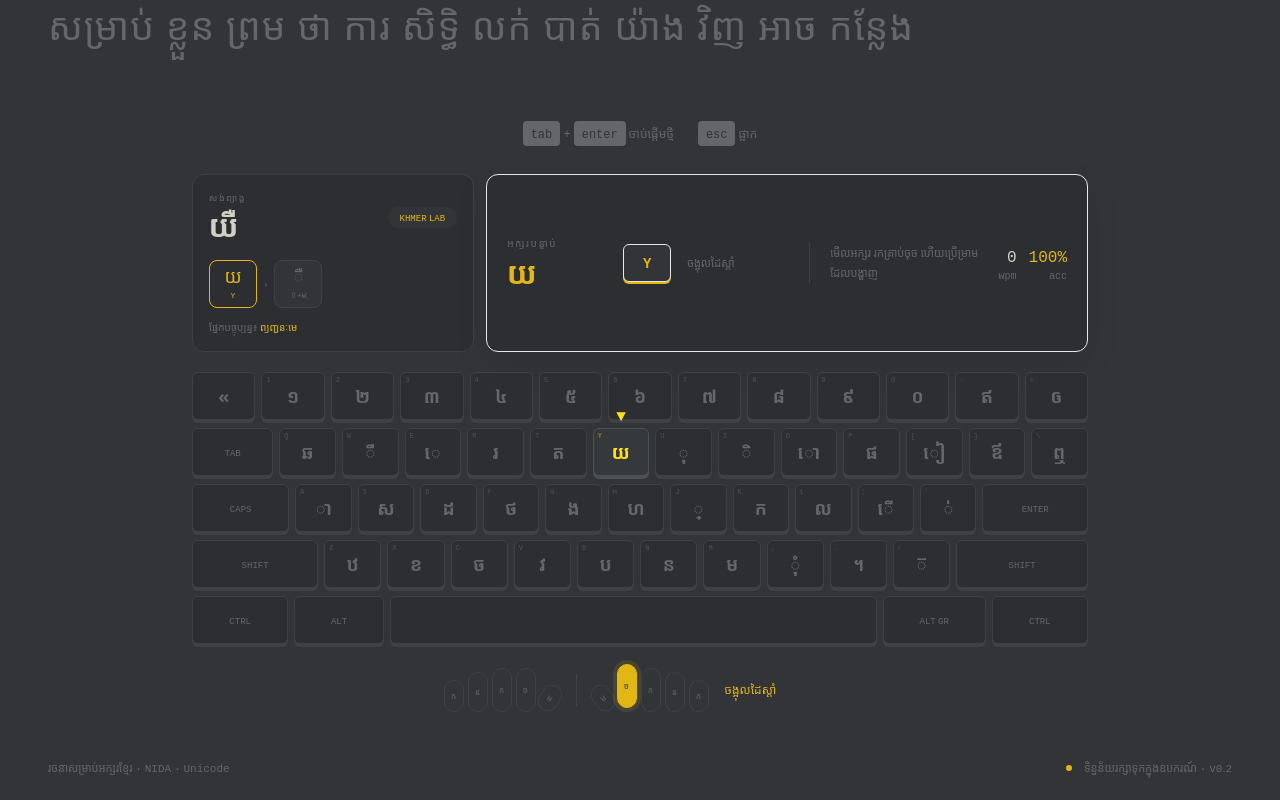
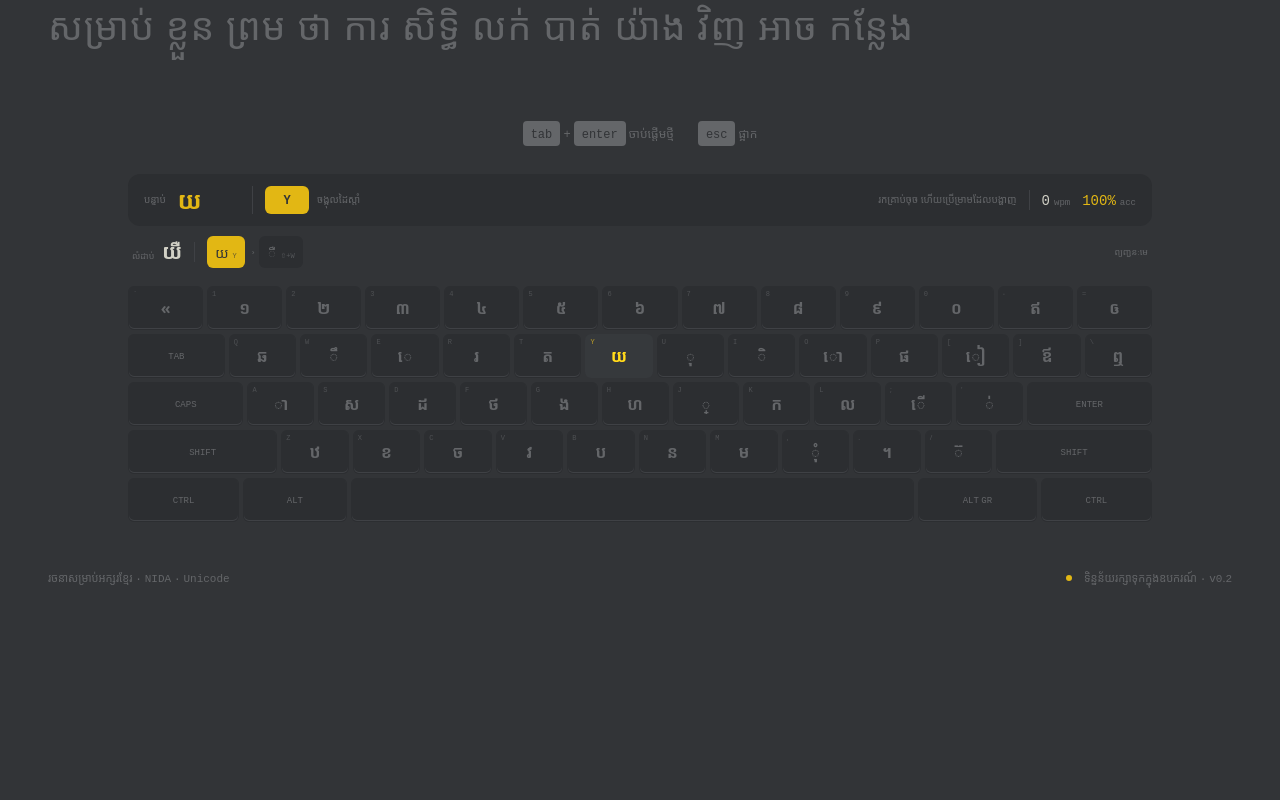
Before and after one commit to lisoingsem/typing, a Nuxt app: page / in a window 1280 px wide. Shown: the part 353-1153 px from the top of the page. After the commit the page ends 963 px from the top, so only its background shows below. Built offline with nearby package versions, Linux system fonts and the light colour scheme.

Commit message:
Simplify keyboard practice layout

```diff
--- a/assets/css/main.css
+++ b/assets/css/main.css
@@ -65,12 +65,4 @@ button { -webkit-tap-highlight-color: transparent; }
   50% { filter: brightness(1.35); }
 }
 
-@keyframes guideBounce {
-  0%, 100% { transform: translate(-50%, 0); }
-  50% { transform: translate(-50%, -4px); }
-}
-
 .guide-key { animation: guidePulse 1.35s ease-in-out infinite; }
-.guide-arrow { animation: guideBounce .8s ease-in-out infinite; }
-.finger-target { box-shadow: 0 0 0 4px rgb(226 183 20 / .12); }
-.guide-panel { box-shadow: 0 12px 35px rgb(0 0 0 / .08); }
--- a/components/keyboard/FingerGuide.vue
+++ /dev/null
@@ -1,44 +0,0 @@
-<script setup lang="ts">
-import { fingerLabels } from '~/lib/keyboard-guide'
-import type { Finger } from '~/types/keyboard'
-
-const props = defineProps<{ finger?: Finger }>()
-
-const leftFingers: Finger[] = ['left-pinky', 'left-ring', 'left-middle', 'left-index', 'left-thumb']
-const rightFingers: Finger[] = ['right-thumb', 'right-index', 'right-middle', 'right-ring', 'right-pinky']
-const shortName: Record<Finger, string> = {
-  'left-pinky': 'ក', 'left-ring': 'ន', 'left-middle': 'ក', 'left-index': 'ច', 'left-thumb': 'ម',
-  'right-thumb': 'ម', 'right-index': 'ច', 'right-middle': 'ក', 'right-ring': 'ន', 'right-pinky': 'ក',
-}
-
-const label = computed(() => props.finger ? fingerLabels[props.finger] : 'ដាក់ម្រាមដៃលើជួរគោល')
-</script>
-
-<template>
-  <div class="flex min-w-[190px] items-center justify-center gap-4" aria-live="polite">
-    <div class="flex items-end gap-1" aria-label="ដៃឆ្វេង">
-      <span
-        v-for="(item, index) in leftFingers"
-        :key="item"
-        class="grid w-5 place-items-center rounded-full border text-[8px] transition-all duration-200"
-        :class="[
-          item === finger ? 'finger-target -translate-y-1 border-accent bg-accent text-page' : 'border-faint bg-page text-muted',
-          index === 4 ? 'h-7 rotate-[35deg]' : index === 0 ? 'h-8' : index === 1 ? 'h-10' : 'h-11',
-        ]"
-      >{{ shortName[item] }}</span>
-    </div>
-    <div class="h-8 w-px bg-faint" />
-    <div class="flex items-end gap-1" aria-label="ដៃស្ដាំ">
-      <span
-        v-for="(item, index) in rightFingers"
-        :key="item"
-        class="grid w-5 place-items-center rounded-full border text-[8px] transition-all duration-200"
-        :class="[
-          item === finger ? 'finger-target -translate-y-1 border-accent bg-accent text-page' : 'border-faint bg-page text-muted',
-          index === 0 ? 'h-7 -rotate-[35deg]' : index === 4 ? 'h-8' : index === 3 ? 'h-10' : 'h-11',
-        ]"
-      >{{ shortName[item] }}</span>
-    </div>
-    <span class="hidden min-w-28 text-xs text-accent sm:block">{{ label }}</span>
-  </div>
-</template>
--- a/components/keyboard/KeyboardKey.vue
+++ b/components/keyboard/KeyboardKey.vue
@@ -8,25 +8,26 @@ const props = defineProps<{
   highlighted?: boolean
   guided?: boolean
   guideSecondary?: boolean
+  hasGuide?: boolean
 }>()
 const label = computed(() => props.shift ? (props.keyData.shift || props.keyData.normal) : props.keyData.normal)
 </script>
 
 <template>
   <div
-    class="relative flex h-11 min-w-0 items-center justify-center rounded-md border border-faint bg-panel text-muted shadow-[0_3px_0_var(--faint)] transition-all sm:h-12"
+    class="relative flex h-10 min-w-0 items-center justify-center rounded-md border border-transparent bg-panel text-muted shadow-[inset_0_-1px_0_var(--faint)] transition-all sm:h-11"
     :class="[
-      activeCode === keyData.code && guided ? 'translate-y-[2px] border-accent bg-accent !text-page shadow-[0_1px_0_var(--accent)]' : '',
-      activeCode === keyData.code && !guided ? 'translate-y-[2px] border-danger bg-danger !text-page shadow-[0_1px_0_var(--danger)]' : '',
-      highlighted ? 'border-accent/70 text-accent' : '',
-      guided ? 'guide-key z-10 border-accent bg-accent/10 !text-accent shadow-[0_3px_0_var(--accent)]' : '',
-      guideSecondary ? 'border-accent/70 bg-accent/5 text-accent' : '',
+      activeCode === keyData.code && guided ? 'translate-y-px bg-accent !text-page shadow-none' : '',
+      activeCode === keyData.code && hasGuide && !guided ? 'translate-y-px bg-danger !text-page shadow-none' : '',
+      activeCode === keyData.code && !hasGuide ? 'translate-y-px bg-faint !text-text shadow-none' : '',
+      highlighted ? 'border-accent text-accent' : '',
+      guided ? 'guide-key z-10 border-accent bg-faint !text-accent shadow-none' : '',
+      guideSecondary ? 'border-accent text-accent' : '',
     ]"
     :style="{ flex: keyData.width || 1 }"
     :title="`${keyData.code} · ${keyData.finger}`"
   >
-    <span v-if="guided" class="guide-arrow absolute -top-6 left-1/2 -translate-x-1/2 text-base text-accent">▼</span>
-    <span v-if="label" class="text-base font-semibold sm:text-lg">{{ label }}</span>
+    <span v-if="label" class="text-sm font-semibold sm:text-base">{{ label }}</span>
     <span v-else class="text-[8px] uppercase sm:text-[9px]">{{ keyData.latin }}</span>
     <span v-if="keyData.latin.length === 1" class="absolute left-1 top-0.5 text-[7px] uppercase opacity-60">{{ keyData.latin }}</span>
   </div>
--- a/components/keyboard/KhmerKeyboard.vue
+++ b/components/keyboard/KhmerKeyboard.vue
@@ -23,8 +23,8 @@ onBeforeUnmount(() => {
 </script>
 
 <template>
-  <div class="mx-auto w-full max-w-4xl select-none space-y-2" aria-label="Khmer NIDA keyboard">
-    <div v-for="(row, rowIndex) in khmerNidaLayout" :key="rowIndex" class="flex gap-1.5">
+  <div class="mx-auto w-full max-w-5xl select-none space-y-1" aria-label="Khmer NIDA keyboard">
+    <div v-for="(row, rowIndex) in khmerNidaLayout" :key="rowIndex" class="flex gap-1">
       <KeyboardKey
         v-for="keyData in row"
         :key="keyData.code"
@@ -34,8 +34,8 @@ onBeforeUnmount(() => {
         :highlighted="highlightedCodes?.includes(keyData.code)"
         :guided="guide?.code === keyData.code"
         :guide-secondary="guidedShiftCode === keyData.code"
+        :has-guide="Boolean(guide)"
       />
     </div>
-    <FingerGuide v-if="guide" :finger="guide.finger" class="pt-4" />
   </div>
 </template>
--- a/components/typing/KhmerClusterCoach.vue
+++ b/components/typing/KhmerClusterCoach.vue
@@ -28,34 +28,32 @@ const steps = computed(() => {
 })
 
 const displayCluster = computed(() => props.cluster === ' ' ? 'ចន្លោះ' : props.cluster || '✓')
+const currentRole = computed(() => steps.value.find(step => step.state === 'current')?.role)
 </script>
 
 <template>
-  <section class="rounded-xl border border-faint bg-panel p-4" aria-label="Khmer syllable builder">
-    <div class="flex items-center justify-between gap-3">
-      <div>
-        <p class="text-[9px] uppercase tracking-[.18em] text-muted">សង់ព្យាង្គ</p>
-        <p class="mt-1 text-3xl font-semibold text-text">{{ displayCluster }}</p>
-      </div>
-      <span class="rounded-full bg-page px-3 py-1 text-[9px] text-accent">KHMER LAB</span>
+  <section class="flex min-h-11 w-full items-center gap-3 overflow-x-auto px-1 py-1" aria-label="Khmer keystroke sequence">
+    <div class="flex shrink-0 items-baseline gap-2">
+      <p class="text-[9px] text-muted">លំដាប់</p>
+      <p class="text-xl font-semibold text-text">{{ displayCluster }}</p>
     </div>
 
-    <div class="mt-4 flex flex-wrap items-start gap-1.5">
+    <div class="h-5 w-px shrink-0 bg-faint" />
+
+    <div class="flex shrink-0 items-center gap-1">
       <div v-for="(step, index) in steps" :key="`${step.code}-${index}`" class="flex items-center gap-1.5">
-        <div class="min-w-12 rounded-lg border px-2 py-1.5 text-center transition-all" :class="{
-          'border-accent bg-accent text-page': step.state === 'done',
-          'border-accent bg-accent/10 text-accent': step.state === 'current',
-          'border-faint bg-page text-muted': step.state === 'next',
+        <div class="min-w-9 rounded-md px-2 py-1 text-center transition-all" :class="{
+          'bg-faint text-muted': step.state === 'done',
+          'bg-accent text-page': step.state === 'current',
+          'bg-panel text-muted': step.state === 'next',
         }">
-          <span class="block text-lg leading-none">{{ step.value === ' ' ? '␣' : step.value }}</span>
-          <span class="mt-1 block text-[8px] uppercase">{{ step.shift ? '⇧+' : '' }}{{ step.latin }}</span>
+          <span class="text-sm">{{ step.value === ' ' ? '␣' : step.value }}</span>
+          <span class="ml-1 text-[7px] uppercase opacity-70">{{ step.shift ? '⇧+' : '' }}{{ step.latin }}</span>
         </div>
-        <span v-if="index < steps.length - 1" class="text-[9px] text-muted">›</span>
+        <span v-if="index < steps.length - 1" class="text-[8px] text-muted">›</span>
       </div>
     </div>
 
-    <p v-if="steps.find(step => step.state === 'current')" class="mt-3 text-[10px] text-muted">
-      ផ្នែកបច្ចុប្បន្ន៖ <span class="text-accent">{{ steps.find(step => step.state === 'current')?.role }}</span>
-    </p>
+    <p v-if="currentRole" class="ml-auto hidden shrink-0 text-[9px] text-muted md:block">{{ currentRole }}</p>
   </section>
 </template>
--- a/components/typing/TypingGuide.vue
+++ b/components/typing/TypingGuide.vue
@@ -12,37 +12,37 @@ const props = defineProps<{
 
 const displayCharacter = computed(() => props.keystroke?.value === ' ' ? 'space' : props.keystroke?.value || '✓')
 const keyLabel = computed(() => props.keystroke?.latin === 'space' ? 'SPACE' : props.keystroke?.latin || '—')
-const coach = computed(() => {
-  if (!props.started) return 'មើលអក្សរ រកគ្រាប់ចុច ហើយប្រើម្រាមដែលបង្ហាញ'
-  if (props.accuracy < 90) return 'បន្ថយល្បឿនបន្តិច—ភាពត្រឹមត្រូវមកមុនល្បឿន'
-  if (props.wpm < 20) return 'រក្សាចង្វាក់ថេរ និងកុំមើលដៃញឹកញាប់'
-  if (props.wpm < 40) return 'ល្អណាស់! ចុចស្រាលៗ និងរក្សាម្រាមលើជួរគោល'
-  return 'ចង្វាក់ល្អ! សម្លឹងអត្ថបទ ហើយទុកឱ្យម្រាមដៃចងចាំទីតាំង'
+const fingerLabel = computed(() => props.keystroke ? fingerLabels[props.keystroke.finger] : '')
+const statusText = computed(() => {
+  if (props.feedback === 'incorrect') return 'ខុស — សាកម្ដងទៀត'
+  if (props.feedback === 'correct') return 'ត្រឹមត្រូវ ✓'
+  if (!props.started) return 'រកគ្រាប់ចុច ហើយប្រើម្រាមដែលបង្ហាញ'
+  if (props.accuracy < 90) return 'បន្ថយល្បឿនបន្តិច'
+  return 'រក្សាចង្វាក់ថេរ'
 })
 </script>
 
 <template>
-  <section class="guide-panel mx-auto mb-5 grid w-full max-w-4xl items-center gap-4 rounded-xl border border-accent/20 bg-panel px-4 py-3 sm:grid-cols-[100px_170px_1fr] sm:px-5" aria-label="Typing guide">
-    <div class="flex items-center gap-3 sm:block">
-      <p class="text-[10px] uppercase tracking-[.16em] text-muted">អក្សរបន្ទាប់</p>
-      <p class="mt-1 truncate text-3xl font-semibold text-accent">{{ displayCharacter }}</p>
+  <section class="flex w-full flex-wrap items-center gap-3 rounded-xl bg-panel px-3 py-2.5 sm:flex-nowrap sm:px-4" aria-label="Typing guide">
+    <div class="flex min-w-24 items-center gap-3">
+      <p class="text-[10px] text-muted">បន្ទាប់</p>
+      <p class="truncate text-2xl font-semibold text-accent">{{ displayCharacter }}</p>
     </div>
 
+    <div class="hidden h-7 w-px bg-faint sm:block" />
+
     <div class="flex items-center gap-2">
-      <span v-if="keystroke?.shift" class="rounded-md border border-faint bg-page px-2 py-2 text-[10px] text-muted">SHIFT</span>
+      <span v-if="keystroke?.shift" class="rounded-md bg-page px-2 py-1.5 text-[9px] text-muted">SHIFT</span>
       <span v-if="keystroke?.shift" class="text-muted">+</span>
-      <span class="min-w-12 rounded-md border border-accent/60 bg-page px-3 py-2 text-center text-sm font-semibold text-accent shadow-[0_2px_0_var(--accent)]">{{ keyLabel }}</span>
-      <span v-if="keystroke" class="ml-2 hidden text-[11px] text-muted lg:inline">{{ fingerLabels[keystroke.finger] }}</span>
-      <span v-if="feedback === 'correct'" class="ml-auto text-xs text-accent">ត្រឹមត្រូវ ✓</span>
-      <span v-else-if="feedback === 'incorrect'" class="ml-auto text-xs font-semibold text-danger">ខុស — សាកម្ដងទៀត</span>
+      <span class="min-w-11 rounded-md bg-accent px-3 py-1.5 text-center text-xs font-semibold text-page">{{ keyLabel }}</span>
+      <span v-if="keystroke" class="hidden text-[10px] text-muted md:inline">{{ fingerLabel }}</span>
     </div>
 
-    <div class="flex items-center justify-between gap-4 border-t border-faint pt-3 sm:border-l sm:border-t-0 sm:pl-5 sm:pt-0">
-      <p class="max-w-md text-[11px] leading-5 text-muted">{{ coach }}</p>
-      <div class="flex shrink-0 gap-3 text-right text-[10px] text-muted">
-        <span><b class="block text-base font-normal text-text">{{ wpm }}</b>wpm</span>
-        <span><b class="block text-base font-normal" :class="accuracy < 90 ? 'text-danger' : 'text-accent'">{{ accuracy }}%</b>acc</span>
-      </div>
+    <p class="ml-auto hidden max-w-60 truncate text-[10px] lg:block" :class="feedback === 'incorrect' ? 'text-danger' : 'text-muted'">{{ statusText }}</p>
+
+    <div class="ml-auto flex shrink-0 items-center gap-3 border-l border-faint pl-3 text-[9px] text-muted lg:ml-0">
+      <span><b class="mr-1 text-sm font-normal text-text">{{ wpm }}</b>wpm</span>
+      <span><b class="mr-1 text-sm font-normal" :class="accuracy < 90 ? 'text-danger' : 'text-accent'">{{ accuracy }}%</b>acc</span>
     </div>
   </section>
 </template>
--- a/components/typing/TypingTest.vue
+++ b/components/typing/TypingTest.vue
@@ -83,8 +83,7 @@ onMounted(() => {
         <span class="hidden sm:inline"><kbd class="rounded bg-muted px-2 py-1 text-page">esc</kbd> ផ្អាក</span>
       </div>
 
-      <div v-if="settings.guidedMode" class="mx-auto mb-5 grid w-full max-w-4xl gap-3 lg:grid-cols-[minmax(260px,.75fr)_minmax(500px,1.6fr)]">
-        <KhmerClusterCoach :cluster="activeCluster" :typed-codepoints="typedInActiveCluster" />
+      <div v-if="settings.guidedMode" class="mx-auto mb-3 flex w-full max-w-5xl flex-col gap-1">
         <TypingGuide
           class="!mb-0"
           :keystroke="guide"
@@ -93,6 +92,7 @@ onMounted(() => {
           :started="Boolean(engine.startedAt.value)"
           :feedback="engine.guideFeedback.value"
         />
+        <KhmerClusterCoach :cluster="activeCluster" :typed-codepoints="typedInActiveCluster" />
       </div>
 
       <KhmerKeyboard
```
Also changed, not shown: pages/keyboard.vue (+21 -14 lines).
